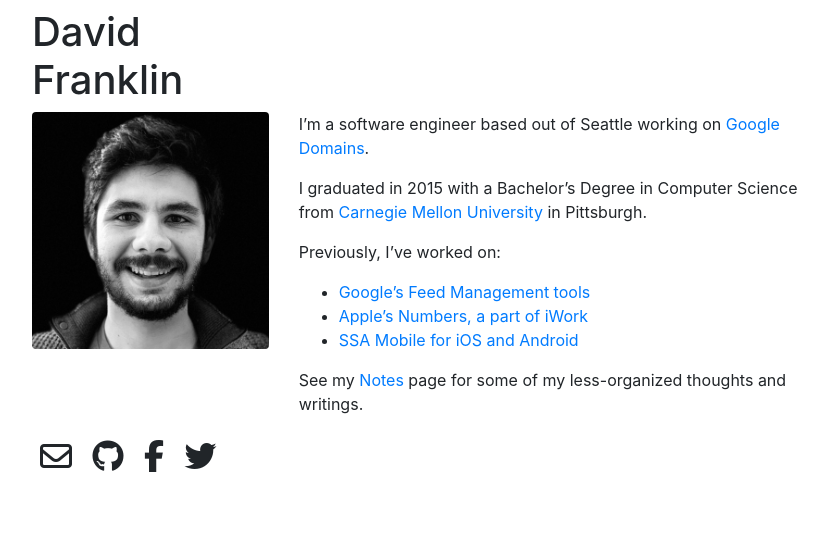
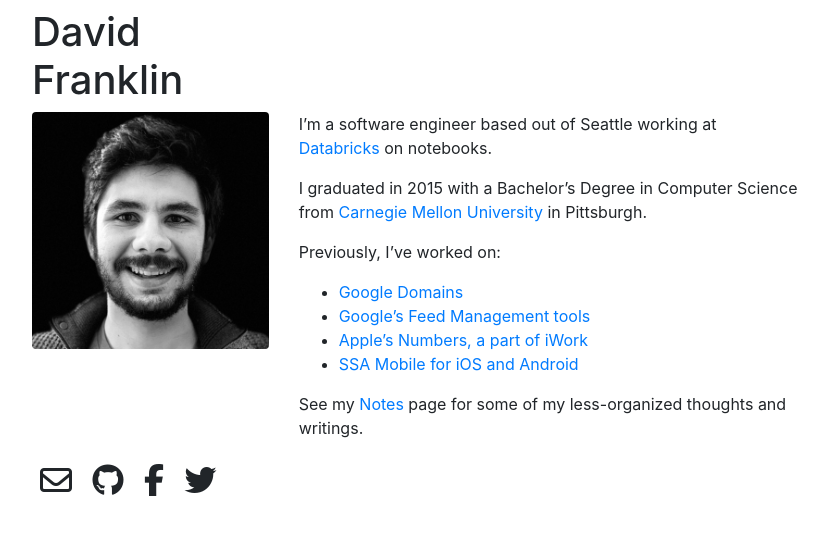
Before and after one commit to dgfranklin/franklin.dev, a Jekyll site: the page built from src/index.md, in a window 1280 px wide. Shown: the top 535 px of the page, without its empty margins (223-1051 px from the left). Built offline with Jekyll 4.4.1, drawn with Linux system fonts in a browser that asks for light colours; nearby versions of some CDN libraries.

Commit message:
Update employement to list Databricks (#3)

```diff
--- a/src/index.md
+++ b/src/index.md
@@ -2,11 +2,12 @@
 layout: home
 ---
 
-I'm a software engineer based out of Seattle working on [Google Domains](https://domains.google.com/registrar).
+I'm a software engineer based out of Seattle working at [Databricks](https://www.databricks.com/) on notebooks.
 
 I graduated in 2015 with a Bachelor's Degree in Computer Science from [Carnegie Mellon University](http://www.cmu.edu) in Pittsburgh.
 
 Previously, I've worked on:
+- [Google Domains](https://domains.google.com/registrar)
 - [Google's Feed Management tools](https://support.google.com/ci-ses/answer/7253843?hl=en&ref_topic=7253644)
 - [Apple's Numbers, a part of iWork](https://www.apple.com/numbers/)
 - [SSA Mobile for iOS and Android](http://www.facebook.com/ssamobile)
```
